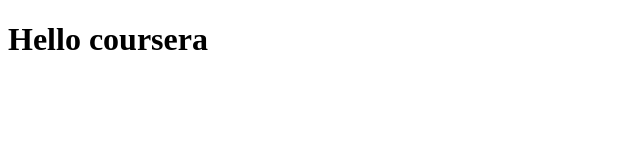
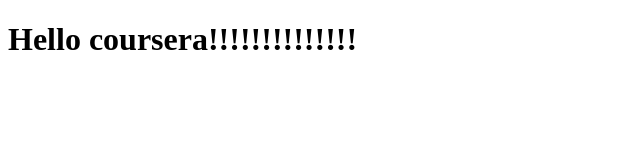
Before and after one commit to RiyaaBhatt/coursera-test, a plain HTML site: page site/index.html in a window 1280 px wide. Shown: the whole page, without its empty margins (0-640 px from the left). Drawn offline with Linux system fonts and the light colour scheme.

Commit message:
Some changes

```diff
--- a/site/index.html
+++ b/site/index.html
@@ -6,6 +6,6 @@
     <title>Document</title>
 </head>
 <body>
-    <h1>Hello coursera</h1>
+    <h1>Hello coursera!!!!!!!!!!!!!!</h1>
 </body>
 </html>
```
